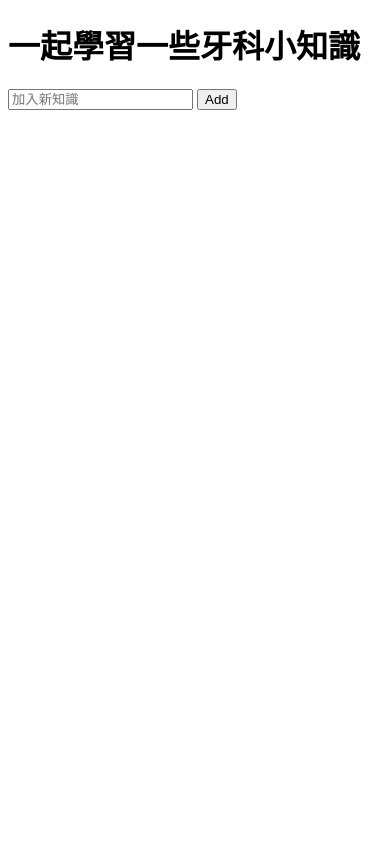
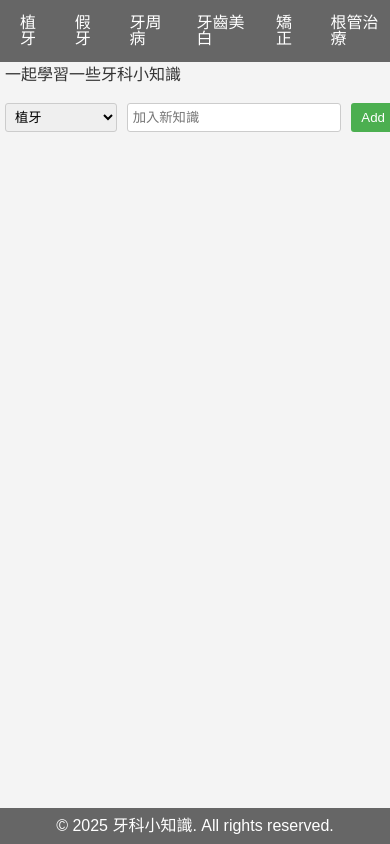
Before and after one commit to michaelhsia/tooth-knowledge, a plain HTML site: page index.html in a window 390 px wide. Drawn offline with Linux system fonts and the light colour scheme.

Commit message:
add heade and footer

```diff
--- a/all.css
+++ b/all.css
@@ -3,36 +3,36 @@ body {
   background-color: #f4f4f4;
   margin: 0;
   padding: 0;
+  color: #333;
+}
+
+.header {
+  background-color: #666; /* Lighten the primary color by 20% */
+  padding: 10px 0;
+}
+
+.header nav ul {
+  list-style: none;
+  padding: 0;
+  margin: 0;
   display: flex;
-  justify-content: center;
-  align-items: center;
-  height: 100vh;
+  justify-content: flex-start; /* Align menu items to the left */
+}
+
+.header nav ul li {
+  margin: 0 15px;
+}
+
+.header nav ul li a {
+  color: white;
+  text-decoration: none;
 }
 
 .container {
-  background-color: white;
   padding: 20px;
-  border-radius: 5px;
-  box-shadow: 0 0 10px rgba(0, 0, 0, 0.1);
-  width: 300px;
-}
-
-h1 {
-  text-align: center;
-}
-
-.todo-list {
-  margin-top: 20px;
-}
-
-.todo-item {
-  display: flex;
-  align-items: center;
-  margin-bottom: 10px;
-}
-
-.todo-item input[type="checkbox"] {
-  margin-right: 10px;
+  width: 100%;
+  max-width: 1024px;
+  margin: 0 auto; /* This centers the container horizontally */
 }
 
 .add-todo {
@@ -40,15 +40,16 @@ h1 {
   margin-top: 20px;
 }
 
+.add-todo select,
 .add-todo input[type="text"] {
   flex-grow: 1;
   padding: 5px;
   border-radius: 3px;
   border: 1px solid #ccc;
+  margin-right: 10px;
 }
 
 .add-todo button {
-  margin-left: 10px;
   padding: 5px 10px;
   border-radius: 3px;
   border: none;
@@ -56,3 +57,35 @@ h1 {
   color: white;
   cursor: pointer;
 }
+
+.footer {
+  background-color: #666;
+  color: white;
+  text-align: center;
+  padding: 10px 0;
+  position: fixed;
+  width: 100%;
+  bottom: 0;
+}
+
+/* Media Queries for Responsive Design */
+@media (max-width: 1024px) {
+  .container {
+    padding: 15px;
+    width: 90%;
+  }
+}
+
+@media (max-width: 768px) {
+  .container {
+    padding: 10px;
+    width: 95%;
+  }
+}
+
+@media (max-width: 480px) {
+  .container {
+    padding: 5px;
+    width: 100%;
+  }
+}
--- a/index.html
+++ b/index.html
@@ -1,15 +1,38 @@
 <!DOCTYPE html>
-<html lang="en">
+<html lang="zh-Hant">
   <head>
     <meta charset="UTF-8" />
     <meta name="viewport" content="width=device-width, initial-scale=1.0" />
     <title>牙科小知識</title>
-    <link rel="stylesheet" href="styles.css" />
+    <link rel="stylesheet" href="reset.css" />
+    <link rel="stylesheet" href="all.css" />
   </head>
   <body>
+    <header class="header">
+      <div class="container">
+        <nav>
+          <ul>
+            <li><a href="#植牙">植牙</a></li>
+            <li><a href="#假牙">假牙</a></li>
+            <li><a href="#牙周病">牙周病</a></li>
+            <li><a href="#牙齒美白">牙齒美白</a></li>
+            <li><a href="#矯正">矯正</a></li>
+            <li><a href="#根管治療">根管治療</a></li>
+          </ul>
+        </nav>
+      </div>
+    </header>
     <div class="container">
       <h1>一起學習一些牙科小知識</h1>
       <div class="add-todo">
+        <select id="category-select">
+          <option value="植牙" selected>植牙</option>
+          <option value="假牙">假牙</option>
+          <option value="牙周病">牙周病</option>
+          <option value="牙齒美白">牙齒美白</option>
+          <option value="矯正">矯正</option>
+          <option value="根管治療">根管治療</option>
+        </select>
         <input type="text" id="new-todo" placeholder="加入新知識" />
         <button id="add-button">Add</button>
       </div>
@@ -17,6 +40,9 @@
         <!-- Todo items will be appended here by JavaScript -->
       </div>
     </div>
-    <script src="script.js"></script>
+    <footer class="footer">
+      <p>&copy; 2025 牙科小知識. All rights reserved.</p>
+    </footer>
+    <script src="all.js"></script>
   </body>
 </html>
--- /dev/null
+++ b/reset.css
@@ -0,0 +1,131 @@
+/* Reset CSS */
+html,
+body,
+div,
+span,
+applet,
+object,
+iframe,
+h1,
+h2,
+h3,
+h4,
+h5,
+h6,
+p,
+blockquote,
+pre,
+a,
+abbr,
+acronym,
+address,
+big,
+cite,
+code,
+del,
+dfn,
+em,
+img,
+ins,
+kbd,
+q,
+s,
+samp,
+small,
+strike,
+strong,
+sub,
+sup,
+tt,
+var,
+b,
+u,
+i,
+center,
+dl,
+dt,
+dd,
+ol,
+ul,
+li,
+fieldset,
+form,
+label,
+legend,
+table,
+caption,
+tbody,
+tfoot,
+thead,
+tr,
+th,
+td,
+article,
+aside,
+canvas,
+details,
+embed,
+figure,
+figcaption,
+footer,
+header,
+hgroup,
+menu,
+nav,
+output,
+ruby,
+section,
+summary,
+time,
+mark,
+audio,
+video {
+  margin: 0;
+  padding: 0;
+  border: 0;
+  font-size: 100%;
+  font: inherit;
+  vertical-align: baseline;
+}
+
+/* HTML5 display-role reset for older browsers */
+article,
+aside,
+details,
+figcaption,
+figure,
+footer,
+header,
+hgroup,
+menu,
+nav,
+section {
+  display: block;
+}
+
+body {
+  line-height: 1;
+}
+
+ol,
+ul {
+  list-style: none;
+}
+
+blockquote,
+q {
+  quotes: none;
+}
+
+blockquote:before,
+blockquote:after,
+q:before,
+q:after {
+  content: "";
+  content: none;
+}
+
+table {
+  border-collapse: collapse;
+  border-spacing: 0;
+}
```
